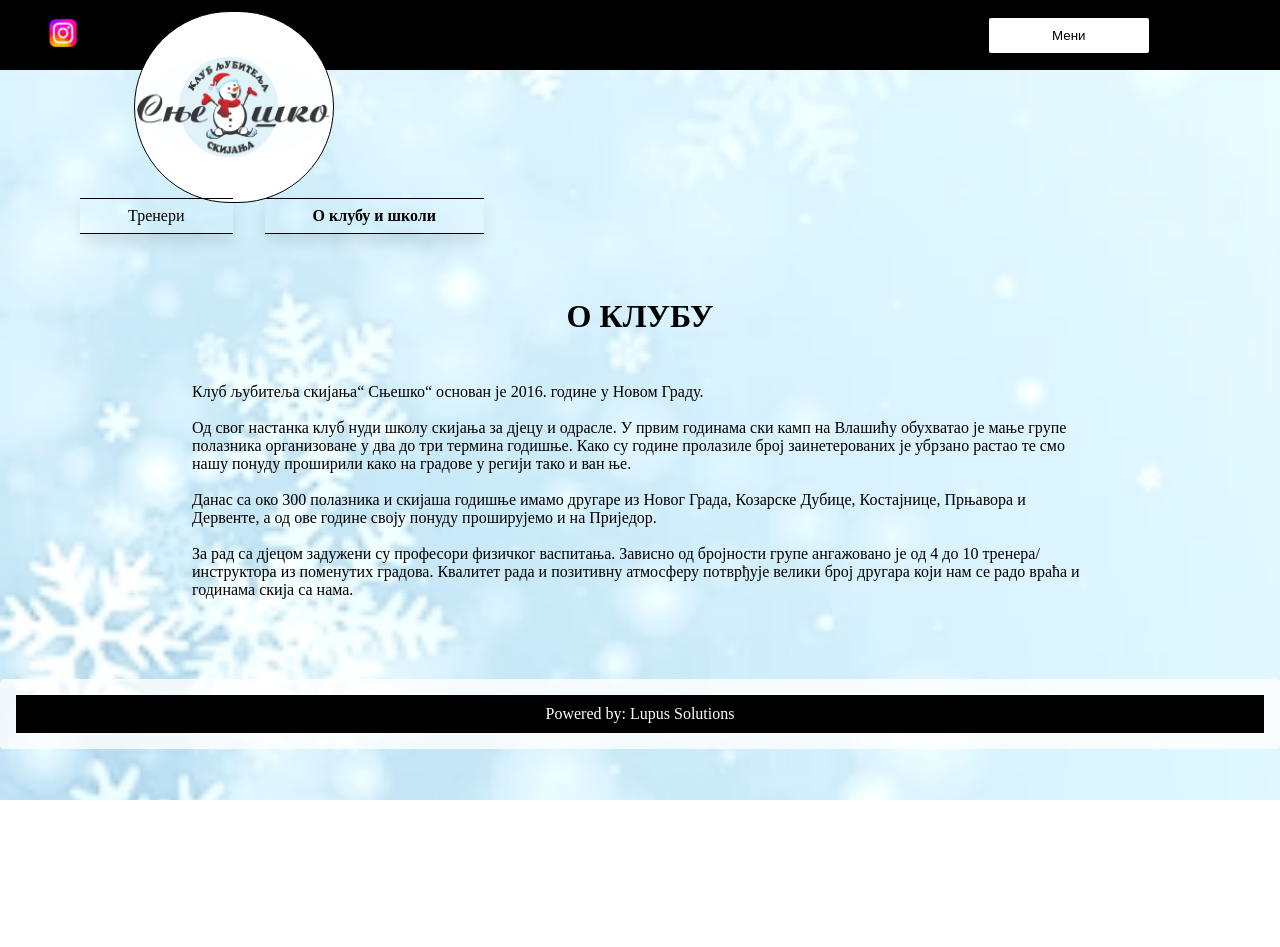
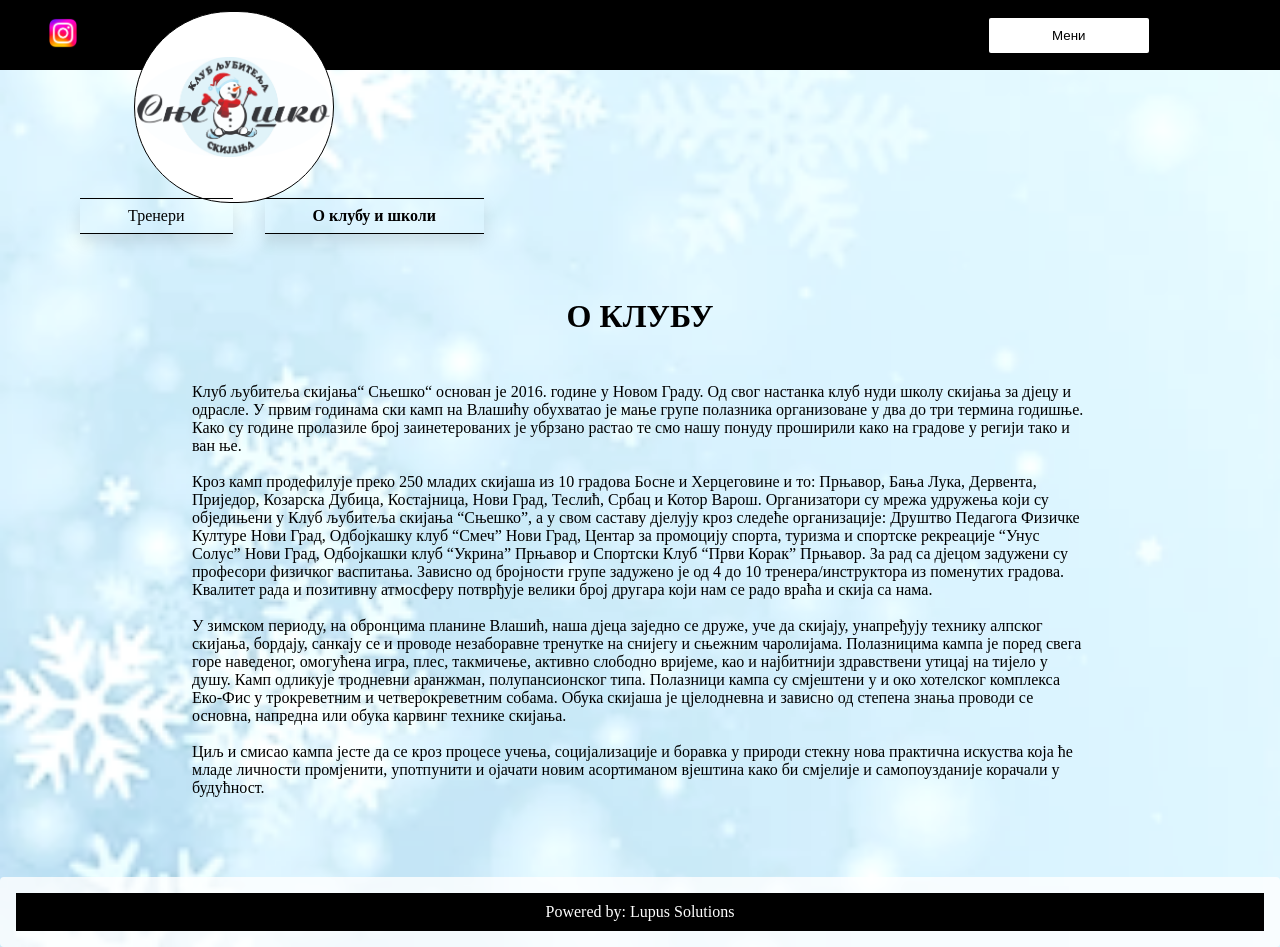
Before and after one commit to Lupus93v/skikamp, a React (Create React App) app: page /aboutus/aboutclub in a window 1280 px wide. Before the commit the page ends 800 px from the top, so only its background shows below. Built offline with nearby package versions, Linux system fonts and the light colour scheme; a web font is replaced by a local one.

Commit message:
about us shanges

```diff
--- a/src/Pages/AboutClub.js
+++ b/src/Pages/AboutClub.js
@@ -6,18 +6,14 @@ export default function AboutClub() {
         <div className="about-club-container">
             <h1>О КЛУБУ</h1>
             <div className="about-club-txt">
-                <p>Клуб љубитеља скијања“ Сњешко“ основан је 2016. године у Новом Граду.</p>
-                <br /><p>Од свог настанка клуб нуди школу скијања за дјецу и одрасле. У првим годинама ски камп на
-                    Влашићу обухватао је мање групе полазника организоване у два до три термина
-                    годишње. Како су године пролазиле број заинетерованих је убрзано растао те смо  нашу понуду
-                    проширили како на градове у регији тако и ван ње.</p>
-                    <br /><p>Данас са око 300 полазника и скијаша годишње имамо другаре из Новог Града, Козарске Дубице,
-                    Костајнице, Прњавора и Дервенте, а од ове године своју понуду проширујемо и на Приједор.</p>
-                    <br /><p>За рад са дјецом задужени су професори физичког васпитања. Зависно од бројности групе
-                    ангажовано је од 4 до 10 тренера/инструктора из поменутих градова.
-                    Квалитет рада и позитивну атмосферу потврђује велики број другара који нам се радо враћа и
-                    годинама скија са нама.
-                </p>
+                <p>Клуб љубитеља скијања“ Сњешко“ основан је 2016. године у Новом Граду.
+                    Од свог настанка клуб нуди школу скијања за дјецу и одрасле. У првим годинама ски камп на Влашићу обухватао је мање групе полазника организоване у два до три термина годишње. Како су године пролазиле број заинетерованих је убрзано растао те смо  нашу понуду проширили како на градове у регији тако и ван ње.</p>
+
+                    <br /><p>Кроз камп продефилује преко 250 младих скијаша из 10 градова Босне и Херцеговине и то: Прњавор, Бања Лука, Дервента, Приједор, Козарска Дубица, Костајница, Нови Град, Теслић, Србац и Котор Варош. Организатори су мрежа удружења који су обједињени у Клуб љубитеља скијања “Сњешко”, а у свом саставу дјелују кроз следеће организације: Друштво Педагога Физичке Културе Нови Град, Одбојкашку клуб “Смеч” Нови Град, Центар за промоцију спорта, туризма и спортске рекреације “Унус Солус” Нови Град, Одбојкашки клуб “Укрина” Прњавор и Спортски Клуб “Први Корак” Прњавор. За рад са дјецом задужени су професори физичког васпитања. Зависно од бројности групе задужено је од 4 до 10 тренера/инструктора из поменутих градова. Квалитет рада и позитивну атмосферу потврђује велики број другара који нам се радо враћа и скија са нама.</p>
+
+                    <br /><p>У зимском периоду, на обронцима планине Влашић, наша дјеца заједно се друже, уче да скијају, унапређују технику алпског скијања, бордају, санкају се и проводе незаборавне тренутке на снијегу и сњежним чаролијама. Полазницима кампа је поред свега горе наведеног, омогућена игра, плес, такмичење, активно слободно вријеме, као и најбитнији здравствени утицај на тијело у душу.  Камп одликује тродневни аранжман, полупансионског типа. Полазници кампа су смјештени у и око хотелског комплекса Еко-Фис у трокреветним и четверокреветним собама. Обука скијаша је цјелодневна и зависно од степена знања проводи се основна, напредна или обука карвинг технике скијања.</p>
+
+                    <br /><p>Циљ и смисао кампа јесте да се кроз процесе учења, социјализације и боравка у природи стекну нова практична искуства која ће младе личности промјенити, употпунити и ојачати новим асортиманом вјештина како би смјелије и самопоузданије корачали у будућност.</p>
             </div>
         </div>
     )
--- a/src/index.css
+++ b/src/index.css
@@ -187,6 +187,7 @@ body, html {
   padding: 0.5em 0em;
   border-radius: 5px;
   font-size: 1rem;
+  cursor: "pointer"
 }
 
 .gallery-dropdown option:hover {
```
